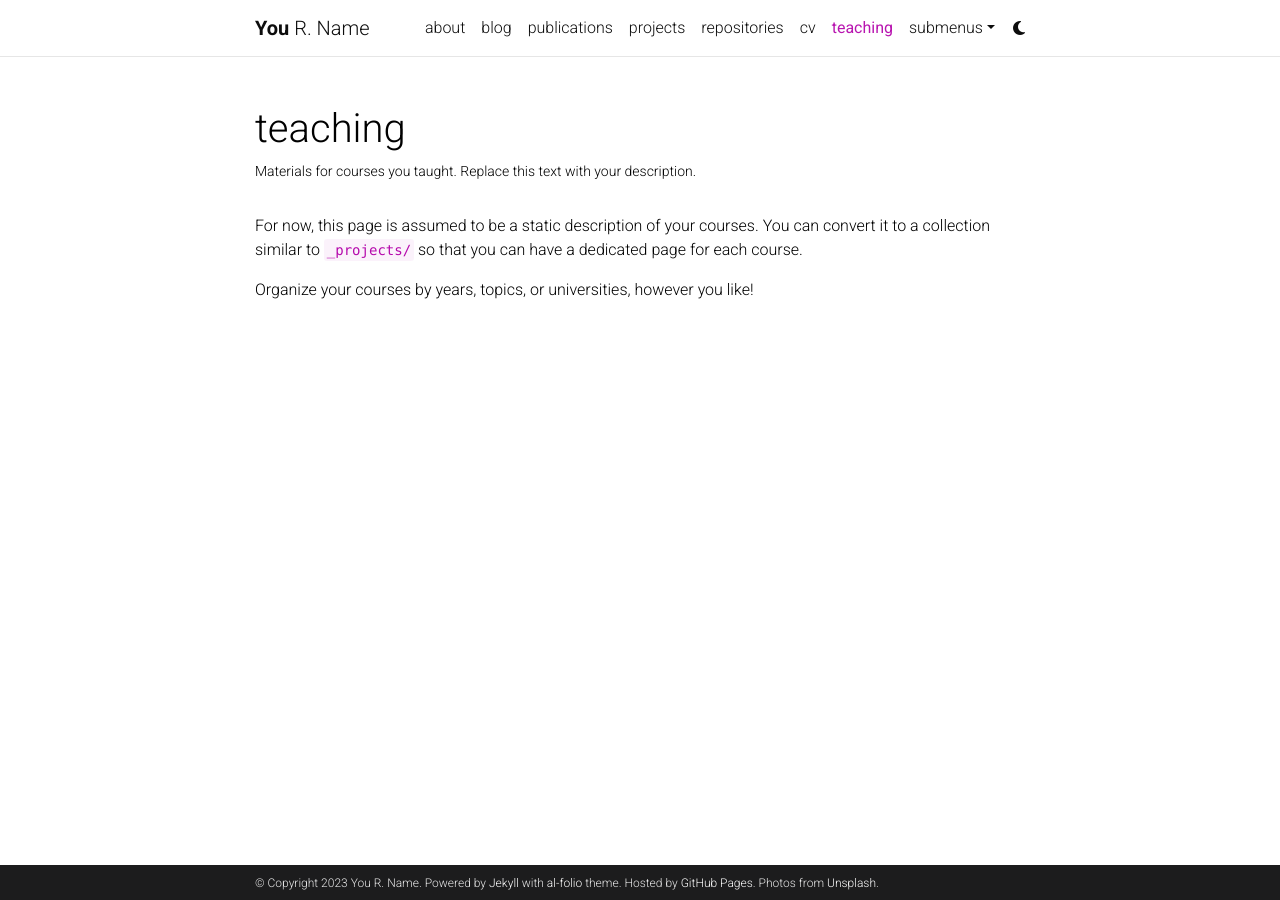
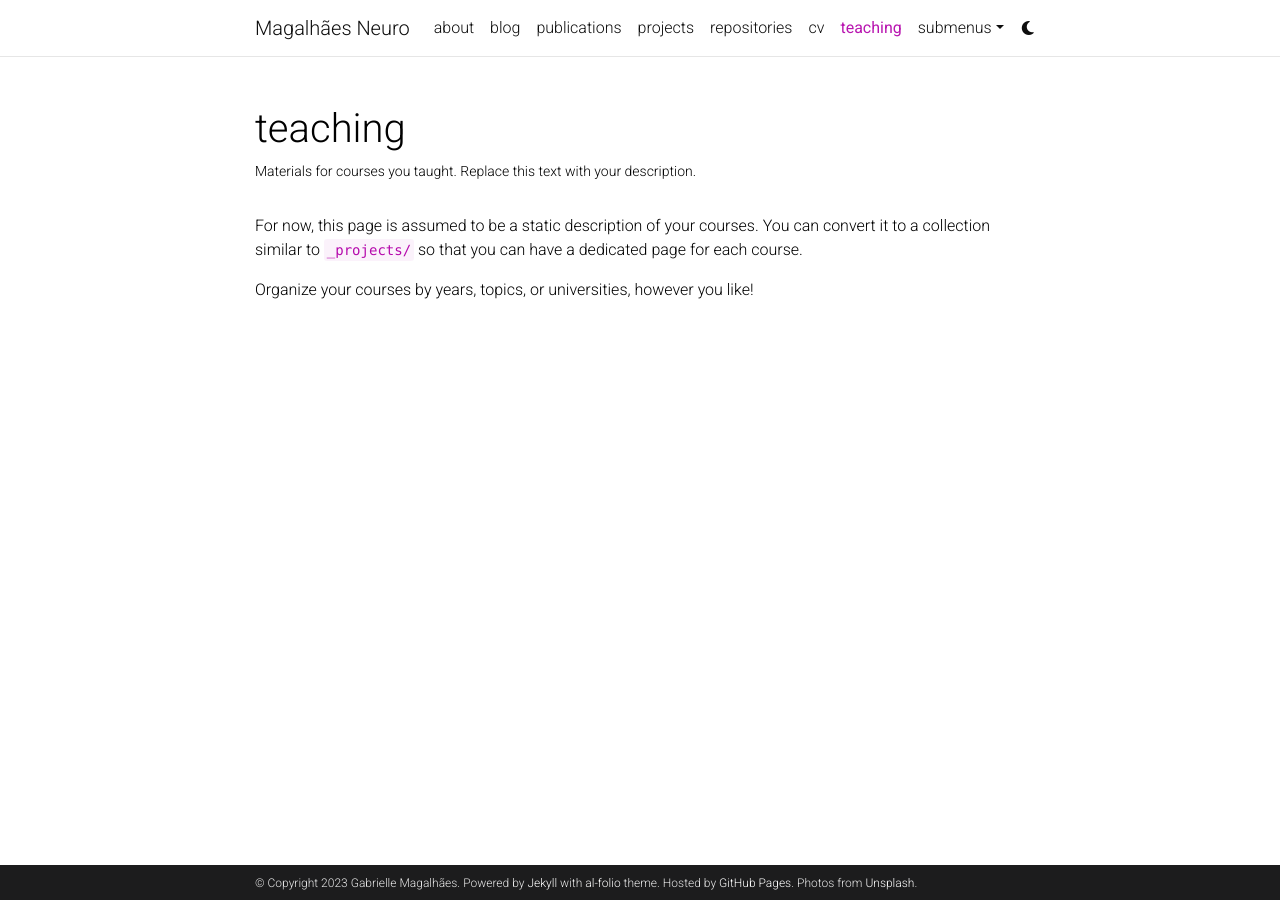
Before and after one commit to witchofizalith/witchofizalith.github.io, a Jekyll site: the page built from _pages/teaching.md, in a window 1280 px wide. Built offline with Jekyll 4.4.1, drawn with Linux system fonts in a browser that asks for light colours; comment, search, counter and statistics services are not loaded; a style sheet for code colours, icons or effects is not loaded.

Commit message:
Update _config.yml

```diff
--- a/_config.yml
+++ b/_config.yml
@@ -2,11 +2,11 @@
 # Site settings
 # -----------------------------------------------------------------------------
 
-title: blank # the website title (if blank, full name will be used instead)
-first_name: You
-middle_name: R.
-last_name: Name
-email: you@example.com
+title: Magalhães Neuro # the website title (if blank, full name will be used instead)
+first_name: Gabrielle
+middle_name:
+last_name: Magalhães
+email: gabrie@bu.edu
 description: > # the ">" symbol means to ignore newlines until "footer_text:"
   A simple, whitespace theme for academics. Based on [*folio](https://github.com/bogoli/-folio) design.
 footer_text: >
@@ -19,7 +19,7 @@
 icon: ⚛️  # the emoji used as the favicon (alternatively, provide image name in /assets/img/)
 
 url: https://witchofizalith.github.io # the base hostname & protocol for your site
-baseurl: /al-folio # the subpath of your site, e.g. /blog/
+baseurl: #/al-folio # the subpath of your site, e.g. /blog/
 last_updated: false # set to true if you want to display last updated in the footer
 impressum_path:  # set to path to include impressum link in the footer, use the same path as permalink in a page, helps to conform with EU GDPR
 
```
